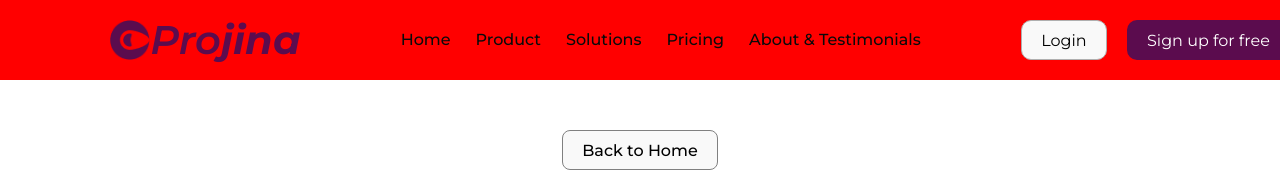
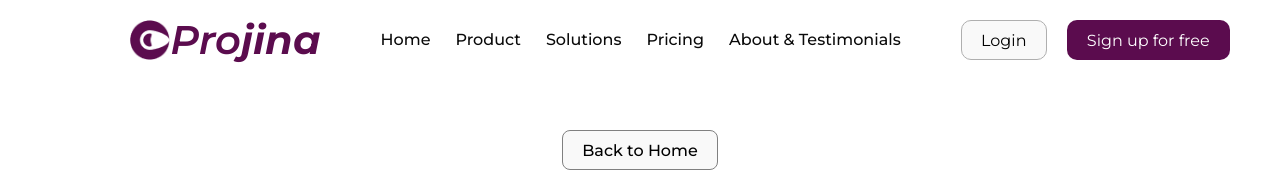
Before and after one commit to CarlTeclancing/projina-lp, a React (Vite) app: page /contact-us in a window 1280 px wide. Shown: the top 172 px of the page. Built offline with nearby package versions, Linux system fonts and the light colour scheme.

Commit message:
Update headerStyles.css

```diff
--- a/src/styles/headerStyles.css
+++ b/src/styles/headerStyles.css
@@ -1,8 +1,8 @@
 .header{
     width: 100%;
-    background-color: red;
+    background-color: white;
     display: flex;
-    justify-content: space-between;
+    justify-content: space-evenly;
     align-items: center;
     /* border:solid 1px red; */
     padding: 10px;
```
